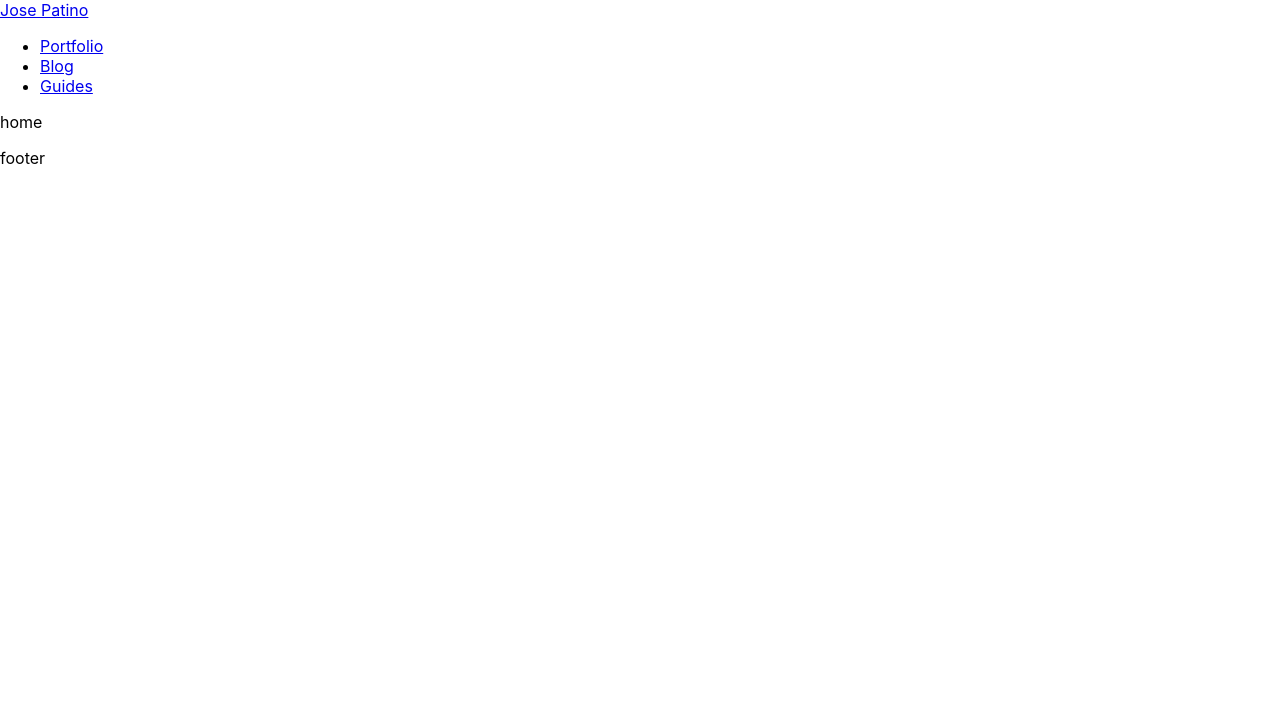
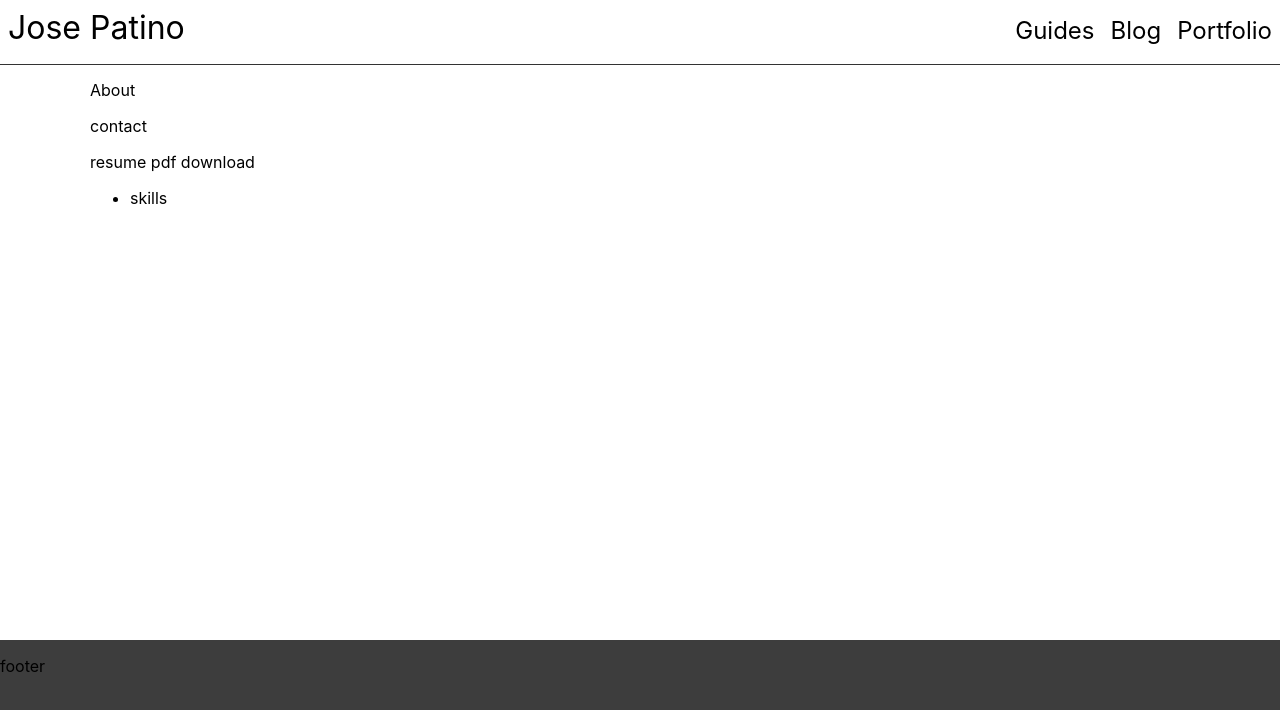
Before and after one commit to josepatinob/jp_portfolio, a React (Create React App) app: page / in a window 1280 px wide. Shown: the top 710 px of the page. Built offline with nearby package versions, Linux system fonts and the light colour scheme.

Commit message:
worked on navbar and added more structure

```diff
--- a/src/App.js
+++ b/src/App.js
@@ -7,16 +7,26 @@ import Portfolio from './pages/Portfolio'
 import Blog from './pages/Blog'
 import Guides from './pages/Guides'
 
+import styled from 'styled-components'
+
+const StyledContent = styled.div`
+  height: 100%;
+  max-width: 68.75rem;
+  margin: auto;
+`
+
 const App = () => {
   return (
     <>
       <Navbar />
-      <Switch>
-        <Route path='/' exact component={Home} />
-        <Route path='/portfolio' exact component={Portfolio} />
-        <Route path='/blog' exact component={Blog} />
-        <Route path='/guides' exact component={Guides} />
-      </Switch>
+      <StyledContent>
+        <Switch>
+          <Route path="/" exact component={Home} />
+          <Route path="/portfolio" exact component={Portfolio} />
+          <Route path="/blog" exact component={Blog} />
+          <Route path="/guides" exact component={Guides} />
+        </Switch>
+      </StyledContent>
       <Footer />
     </>
   )
--- a/src/components/Footer.js
+++ b/src/components/Footer.js
@@ -1,10 +1,19 @@
 import React from 'react'
+import styled from 'styled-components'
+
+const FooterStyle = styled.div`
+  height: 10rem;
+  background-color: #3d3d3d;
+  width: 100%;
+  bottom: 0;
+  position: absolute;
+`
 
 const Footer = () => {
   return (
-    <div>
+    <FooterStyle>
       <p>footer</p>
-    </div>
+    </FooterStyle>
   )
 }
 
--- a/src/components/Navbar.js
+++ b/src/components/Navbar.js
@@ -1,24 +1,70 @@
 import React from 'react'
 import { Link, NavLink } from 'react-router-dom'
+import styled from 'styled-components'
+
+const NavbarStyle = styled.div`
+  display: flex;
+  flex-direction: row;
+  justify-content: space-between;
+  height: 4rem;
+  box-shadow: 0rem 0.05rem;
+
+  .brand {
+    font-size: 2rem;
+    text-decoration: none;
+    color: black;
+    margin: 0.5rem;
+    justify-content: flex-start;
+  }
+  ul {
+    justify-content: flex-end;
+    list-style-type: none;
+    overflow: hidden;
+    margin: 0;
+    padding: 0;
+  }
+  li {
+    float: right;
+    display: inline;
+  }
+  li a {
+    color: black;
+    font-size: 1.5rem;
+    padding: 1rem 0.5rem;
+    display: block;
+    text-align: center;
+    text-decoration: none;
+  }
+  .selected {
+    font-weight: bold;
+    text-decoration: underline;
+  }
+`
 
 const Navbar = () => {
   return (
-    <div>
-      <Link to="/">Jose Patino</Link>
+    <NavbarStyle>
+      <Link to="/" className="brand">
+        Jose Patino
+      </Link>
       <ul>
         <li>
-          <NavLink to="/portfolio" activeStyle={{ fontWeight: 'bold' }}>
+          <NavLink to="/portfolio" activeClassName="selected">
             Portfolio
           </NavLink>
         </li>
         <li>
-          <NavLink to="/blog">Blog</NavLink>
+          <NavLink to="/blog" activeClassName="selected">
+            Blog
+          </NavLink>
         </li>
         <li>
-          <NavLink to="/guides">Guides</NavLink>
+          <NavLink to="/guides" activeClassName="selected">
+            Guides
+          </NavLink>
         </li>
       </ul>
-    </div>
+    </NavbarStyle>
   )
 }
 
--- /dev/null
+++ b/src/pages/About.js
@@ -0,0 +1,11 @@
+import React from 'react'
+
+const About = () => {
+  return (
+    <>
+      <p>About</p>
+    </>
+  )
+}
+
+export default About
--- /dev/null
+++ b/src/pages/Contact.js
@@ -0,0 +1,11 @@
+import React from 'react'
+
+const Contact = () => {
+  return (
+    <>
+      <p>contact</p>
+    </>
+  )
+}
+
+export default Contact
--- a/src/pages/Home.js
+++ b/src/pages/Home.js
@@ -1,9 +1,16 @@
 import React from 'react'
+import About from './About'
+import Contact from './Contact'
 
 const Home = () => {
   return (
     <div>
-      <p>home</p>
+      <About />
+      <Contact />
+      <p>resume pdf download</p>
+      <ul>
+        <li>skills</li>
+      </ul>
     </div>
   )
 }
```
Also changed, not shown: package.json (+8 -0 lines), 2 other files (tests, documents, lock files or other folders).
